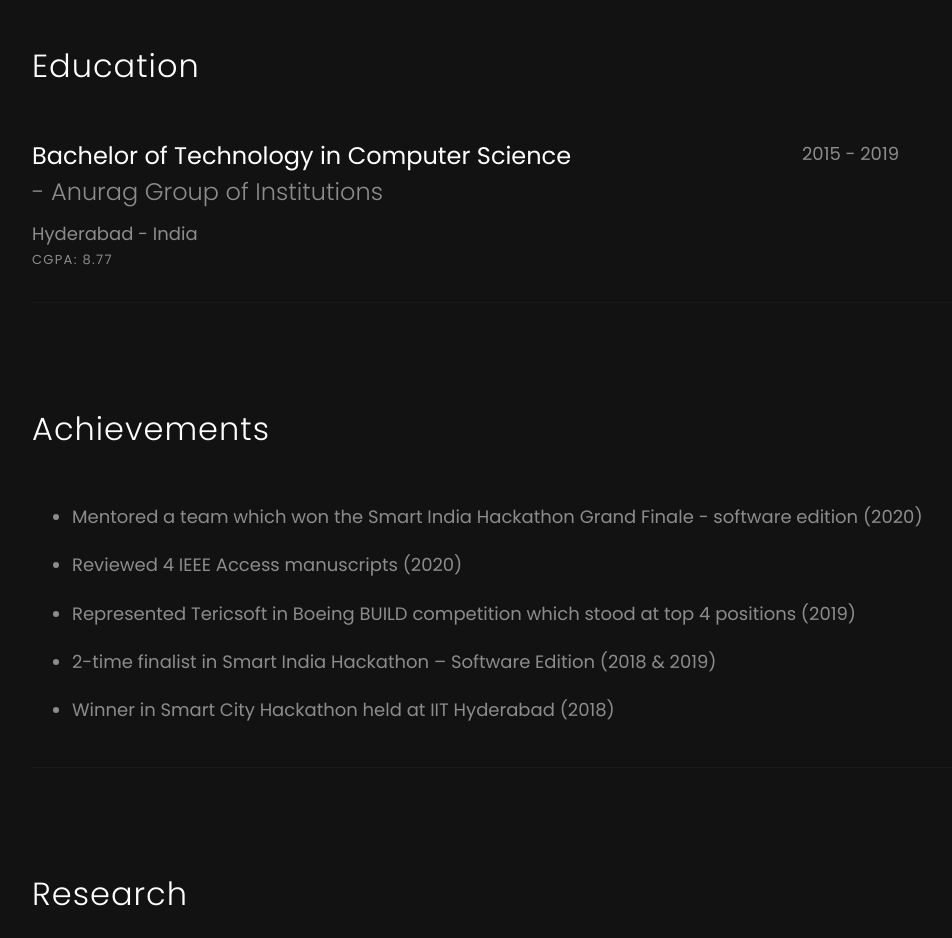
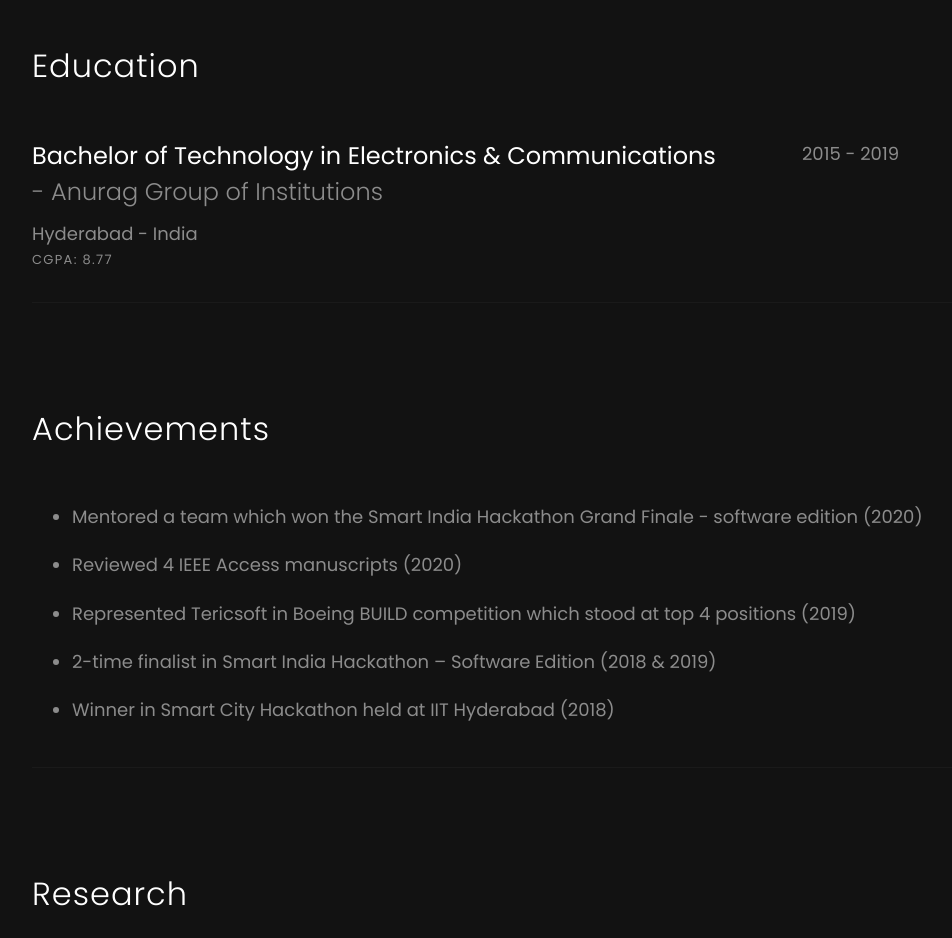
Before and after one commit to ashish-AIML/Ashish, a plain HTML site: page about.html in a window 1280 px wide. Shown: the part 2960-3898 px from the top of the page, without its empty margins (243-1195 px from the left). Drawn offline with Linux system fonts and the light colour scheme; some packages are replaced by stand-ins of ours; no server answers; files whose address does not match are found by name.

Commit message:
Update about.html

```diff
--- a/about.html
+++ b/about.html
@@ -233,7 +233,7 @@ Hyderabad
           			</div>-->
           			<div class="exp-wrap py-4">
           				<div class="desc">
-	          				<h4>Bachelor of Technology in Computer Science<span>  <br>- Anurag Group of Institutions</span> </h4>
+	          				<h4>Bachelor of Technology in Electronics & Communications<span>  <br>- Anurag Group of Institutions</span> </h4>
 	          				<p class="location">Hyderabad - India </p>
                     <h4 class="subheading"> CGPA: 8.77 </h4>
 
```
